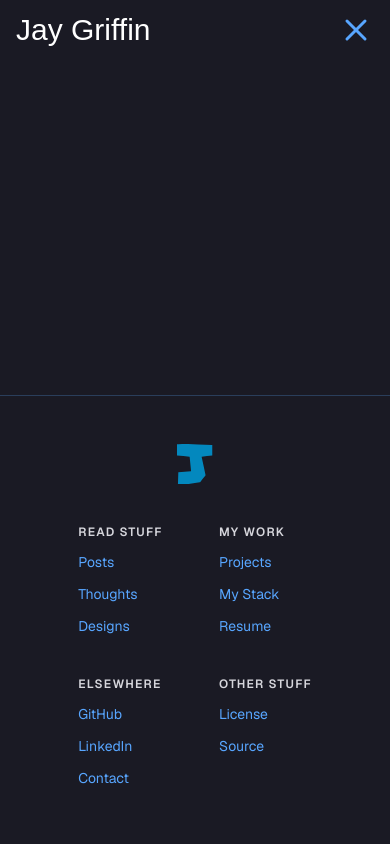
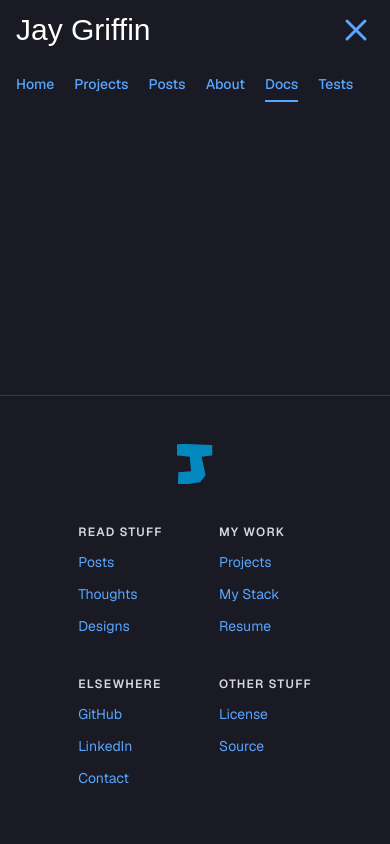
Before and after one commit to jaygriffinjay/jaygriff-v4, a Next.js app: page /docs/components in a window 390 px wide. Both pictures are taken after a click on the button "Open menu". Shown: the top 844 px of the page. Built offline with nearby package versions, Linux system fonts and the light colour scheme; a web font is replaced by a local one.

Commit message:
Show the nav and breadcrumbs in the mobile menu, and tighten the nav underline

```diff
--- a/src/components/site/breadcrumbs.module.css
+++ b/src/components/site/breadcrumbs.module.css
@@ -1,6 +1,6 @@
 @reference "../../app/globals.css";
 
-/* thin strip right under the nav rule */
+/* thin strip right under the nav */
 .breadcrumbs {
   @apply py-2;
 }
--- a/src/components/site/breadcrumbs.tsx
+++ b/src/components/site/breadcrumbs.tsx
@@ -1,5 +1,6 @@
 import { currentPath, getCurrentPage, titleFromPath } from "@/lib/page-meta";
 import { BreadcrumbTrail, type Crumb } from "./breadcrumb-trail";
+import { ReportCrumbs } from "./mobile-menu";
 
 export type { Crumb };
 
@@ -21,5 +22,11 @@ export async function getCrumbs(): Promise<Crumb[]> {
 
 /** The trail under the nav. */
 export async function Breadcrumbs({ className }: { className?: string }) {
-  return <BreadcrumbTrail crumbs={await getCrumbs()} className={className} />;
+  const crumbs = await getCrumbs();
+  return (
+    <>
+      <ReportCrumbs crumbs={crumbs} />
+      <BreadcrumbTrail crumbs={crumbs} className={className} />
+    </>
+  );
 }
--- a/src/components/site/mobile-menu.module.css
+++ b/src/components/site/mobile-menu.module.css
@@ -7,12 +7,12 @@
 
 /* full-screen overlay holding the menu; padded like the page shell + header so the top row lines up */
 .overlay {
-  @apply bg-background fixed inset-0 z-50 flex flex-col gap-10 overflow-y-auto px-4 pt-3 pb-10 transition-[opacity,transform] duration-200 ease-out data-ending-style:-translate-y-2 data-ending-style:opacity-0 data-starting-style:-translate-y-2 data-starting-style:opacity-0 motion-reduce:transition-none;
+  @apply bg-background fixed inset-0 z-50 flex flex-col overflow-y-auto px-4 pt-3 pb-10 transition-[opacity,transform] duration-200 ease-out data-ending-style:-translate-y-2 data-ending-style:opacity-0 data-starting-style:-translate-y-2 data-starting-style:opacity-0 motion-reduce:transition-none;
 }
 
-/* name on the left, close button on the right, same as the header's title row */
+/* name on the left, close button on the right, same as the header's title row; the bottom padding is the header's, so the nav sits where it does on a page */
 .top {
-  @apply flex items-center justify-between gap-4;
+  @apply flex items-center justify-between gap-4 pb-3;
 }
 
 /* dialog title for screen readers; the name carries the top row visually */
@@ -20,9 +20,14 @@
   @apply sr-only;
 }
 
-/* site footer at the bottom of the menu, bleeding to the overlay's edges */
+/* site footer at the bottom of the menu, bleeding to the overlay's edges; the top padding keeps it off the content above */
 .footer {
-  @apply -mx-4 -mb-10 mt-auto;
+  @apply -mx-4 -mb-10 mt-auto pt-10;
+}
+
+/* "On this page" block under the nav, the page's own gap between nav and table of contents */
+.toc {
+  @apply mt-6;
 }
 
 /* site name, matching the header: Sekuya, white at rest, links home */
--- a/src/components/site/mobile-menu.tsx
+++ b/src/components/site/mobile-menu.tsx
@@ -8,23 +8,40 @@ import { MenuIcon, XIcon } from "lucide-react";
 import { useActiveHeading } from "@/hooks/use-active-heading";
 import type { TocEntry } from "@/lib/goatboat";
 import { cn } from "@/lib/utils";
+import { BreadcrumbTrail, type Crumb } from "./breadcrumb-trail";
+import { SiteNav } from "./nav";
 import { TocList } from "./table-of-contents";
 import styles from "./mobile-menu.module.css";
 
 type PageToc = { title: string; titleId: string; entries: TocEntry[] };
 
-// The menu lives in the header (root layout), but the headings belong to each page, so pages report them here
+// The menu lives in the header (root layout), but the headings and breadcrumbs belong to each page, so pages report them here
 const MenuContext = createContext<{
   toc: PageToc | null;
   setToc: (toc: PageToc | null) => void;
+  crumbs: Crumb[] | null;
+  setCrumbs: (crumbs: Crumb[] | null) => void;
 }>({
   toc: null,
   setToc: () => {},
+  crumbs: null,
+  setCrumbs: () => {},
 });
 
 export function MobileMenuProvider({ children }: { children: React.ReactNode }) {
   const [toc, setToc] = useState<PageToc | null>(null);
-  return <MenuContext.Provider value={{ toc, setToc }}>{children}</MenuContext.Provider>;
+  const [crumbs, setCrumbs] = useState<Crumb[] | null>(null);
+  return <MenuContext.Provider value={{ toc, setToc, crumbs, setCrumbs }}>{children}</MenuContext.Provider>;
+}
+
+/** Rendered with a page's breadcrumbs so the header's menu shows the same trail. */
+export function ReportCrumbs({ crumbs }: { crumbs: Crumb[] }) {
+  const { setCrumbs } = useContext(MenuContext);
+  useEffect(() => {
+    setCrumbs(crumbs);
+    return () => setCrumbs(null);
+  }, [crumbs, setCrumbs]);
+  return null;
 }
 
 /** Rendered with a page's table of contents so the header's menu lists the same title and headings. */
@@ -46,7 +63,7 @@ export function MobileMenu({
   className?: string;
 }) {
   const pathname = usePathname();
-  const { toc } = useContext(MenuContext);
+  const { toc, crumbs } = useContext(MenuContext);
   // Tracked here, where it keeps running while the menu is closed, so the list is already right when it opens
   const [activeId] = useActiveHeading(
     toc?.titleId ?? "",
@@ -104,8 +121,13 @@ export function MobileMenu({
             </Dialog.Close>
           </div>
 
+          <div>
+            <SiteNav />
+            {crumbs && <BreadcrumbTrail crumbs={crumbs} />}
+          </div>
+
           {toc && (
-            <section>
+            <section className={styles.toc}>
               <p className={styles.tocHeading}>On this page</p>
               <TocList title={toc.title} titleId={toc.titleId} entries={toc.entries} activeId={activeId} goTo={goTo} />
             </section>
--- a/src/components/site/nav.module.css
+++ b/src/components/site/nav.module.css
@@ -1,8 +1,8 @@
 @reference "../../app/globals.css";
 
-/* nav row above the page content, separated by a thin rule */
+/* nav row above the page content */
 .nav {
-  @apply border-separator border-b;
+  @apply block;
 }
 
 /* row of links; wraps on narrow screens */
@@ -10,9 +10,9 @@
   @apply flex flex-wrap gap-x-5;
 }
 
-/* one nav slot; its primary underline sits on the rule when it holds the current page */
+/* one nav slot; its primary underline sits just under the link when it holds the current page */
 .navItem {
-  @apply has-[[aria-current=page]]:border-primary -mb-px border-b-2 border-transparent py-3;
+  @apply has-[[aria-current=page]]:border-primary border-b-2 border-transparent pt-3 pb-1;
 }
 
 /* nav link; same blue text + hover block as every other link */
```
